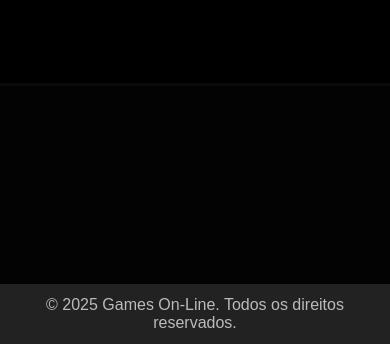
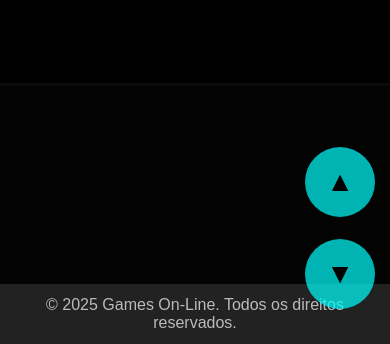
Before and after one commit to patricds-ops/games-online, a plain HTML site: page pong.html in a window 390 px wide. Shown: the part 500-844 px from the top of the page. Drawn offline with Linux system fonts and the light colour scheme.

Commit message:
Update pong.html
correção no código mobile

```diff
--- a/pong.html
+++ b/pong.html
@@ -172,6 +172,33 @@
 
 <audio id="bgMusic" src="https://www.soundhelix.com/examples/mp3/SoundHelix-Song-1.mp3" loop></audio>
 
+<!-- ✅ BOTÕES MOBILE -->
+<div id="mobileControls" style="
+  position: absolute;
+  right: 10px;
+  bottom: 30px;
+  display: none;
+  flex-direction: column;
+  gap: 12px;
+  z-index: 20;
+">
+  <button id="btnUp" style="
+    width: 70px;
+    height: 70px;
+    font-size: 28px;
+    border-radius: 50%;
+    opacity: 0.7;
+  ">▲</button>
+
+  <button id="btnDown" style="
+    width: 70px;
+    height: 70px;
+    font-size: 28px;
+    border-radius: 50%;
+    opacity: 0.7;
+  ">▼</button>
+</div>
+
 <script>
   const canvas = document.getElementById('gameCanvas');
   const ctx = canvas.getContext('2d');
@@ -183,30 +210,39 @@
   const highEl = document.getElementById('highscore');
   const bgMusic = document.getElementById('bgMusic');
 
+  const mobileControls = document.getElementById("mobileControls");
+  const btnUp = document.getElementById("btnUp");
+  const btnDown = document.getElementById("btnDown");
+
+  if (window.innerWidth < 900) {
+    mobileControls.style.display = "flex";
+  }
+
   const CANVAS_W = canvas.width;
   const CANVAS_H = canvas.height;
 
-  // Jogador e IA
   const player = { x: 20, y: (CANVAS_H/2) - 40, w: 10, h: 80, dy: 0, speed: 6 };
   const ai     = { x: CANVAS_W - 30, y: (CANVAS_H/2) - 40, w: 10, h: 80, speed: 3.4 };
-
-  const ball = { x: CANVAS_W/2, y: CANVAS_H/2, size: 10, dx: 5, dy: 3 };
+  const ball   = { x: CANVAS_W/2, y: CANVAS_H/2, size: 10, dx: 5, dy: 3 };
 
   let score = 0;
   let running = false;
-  let rafId = null;
+  let highscore = parseInt(localStorage.getItem("pongHighscore") ?? 0);
 
-  let highscore = parseInt(localStorage.getItem("pongHighscore") ?? 0);
   scoreEl.textContent = score;
   highEl.textContent = highscore;
 
-  function drawRect(x,y,w,h,color){ ctx.fillStyle = color; ctx.fillRect(x,y,w,h); }
+  function drawRect(x,y,w,h,color){
+    ctx.fillStyle = color;
+    ctx.fillRect(x,y,w,h);
+  }
 
   function draw(){
     ctx.clearRect(0,0,CANVAS_W,CANVAS_H);
 
     ctx.fillStyle = "#222";
-    for(let i=0;i<CANVAS_H;i+=20) ctx.fillRect((CANVAS_W/2)-1, i, 2, 12);
+    for(let i=0;i<CANVAS_H;i+=20)
+      ctx.fillRect((CANVAS_W/2)-1, i, 2, 12);
 
     drawRect(player.x, player.y, player.w, player.h, "lime");
     drawRect(ai.x, ai.y, ai.w, ai.h, "red");
@@ -223,7 +259,6 @@
     const bc = ball.y + ball.size/2;
     const rel = (bc - pc) / (p.h/2);
     ball.dy = rel * 6;
-
     ball.dx = p === player ? Math.abs(ball.dx) : -Math.abs(ball.dx);
   }
 
@@ -236,6 +271,7 @@
 
     const aiCenter = ai.y + ai.h/2;
     const ballCenter = ball.y + ball.size/2;
+
     if(ballCenter < aiCenter - 10) ai.y -= ai.speed;
     else if(ballCenter > aiCenter + 10) ai.y += ai.speed;
 
@@ -268,17 +304,17 @@
     }
 
     draw();
-    rafId = requestAnimationFrame(update);
+    requestAnimationFrame(update);
   }
 
   function resetBall(){
-    ball.x = CANVAS_W / 2;
-    ball.y = CANVAS_H / 2;
+    ball.x = CANVAS_W/2;
+    ball.y = CANVAS_H/2;
     ball.dx = Math.random() > 0.5 ? 5 : -5;
     ball.dy = Math.random() * 4 - 2;
   }
 
-  function startGame(){
+  startBtn.onclick = () => {
     overlay.style.display = "none";
     running = true;
     score = 0;
@@ -286,37 +322,24 @@
     resetBall();
     bgMusic.play().catch(()=>{});
     update();
-  }
-
-  startBtn.onclick = startGame;
-
-  musicBtn.onclick = () => {
-    if(bgMusic.paused) bgMusic.play();
-    else bgMusic.pause();
   };
 
-  fsBtn.onclick = () => {
-    if (!document.fullscreenElement) document.documentElement.requestFullscreen();
-    else document.exitFullscreen();
-  };
+  musicBtn.onclick = () => bgMusic.paused ? bgMusic.play() : bgMusic.pause();
+  fsBtn.onclick = () => !document.fullscreenElement ?
+    document.documentElement.requestFullscreen() : document.exitFullscreen();
 
-  // ✅ PC keyboard
-  document.addEventListener("keydown", e=>{
+  document.addEventListener("keydown", e => {
     if(["ArrowUp","w"].includes(e.key)) player.dy = -player.speed;
     if(["ArrowDown","s"].includes(e.key)) player.dy = player.speed;
   });
 
-  document.addEventListener("keyup", e=>{
-    if(["ArrowUp","ArrowDown","w","s"].includes(e.key)) player.dy = 0;
-  });
+  document.addEventListener("keyup", () => player.dy = 0);
 
-  // ✅ MOBILE: arrastar o dedo no canvas move a raquete
-  canvas.addEventListener("touchmove", e=>{
-    const touch = e.touches[0];
-    const rect = canvas.getBoundingClientRect();
-    const y = touch.clientY - rect.top;
-    player.y = y - player.h/2;
-  }, { passive: true });
+  // ✅ BOTÕES MOBILE
+  btnUp.addEventListener("touchstart",  () => player.dy = -player.speed);
+  btnDown.addEventListener("touchstart", () => player.dy = player.speed);
+  btnUp.addEventListener("touchend", () => player.dy = 0);
+  btnDown.addEventListener("touchend", () => player.dy = 0);
 
 </script>
 
```
